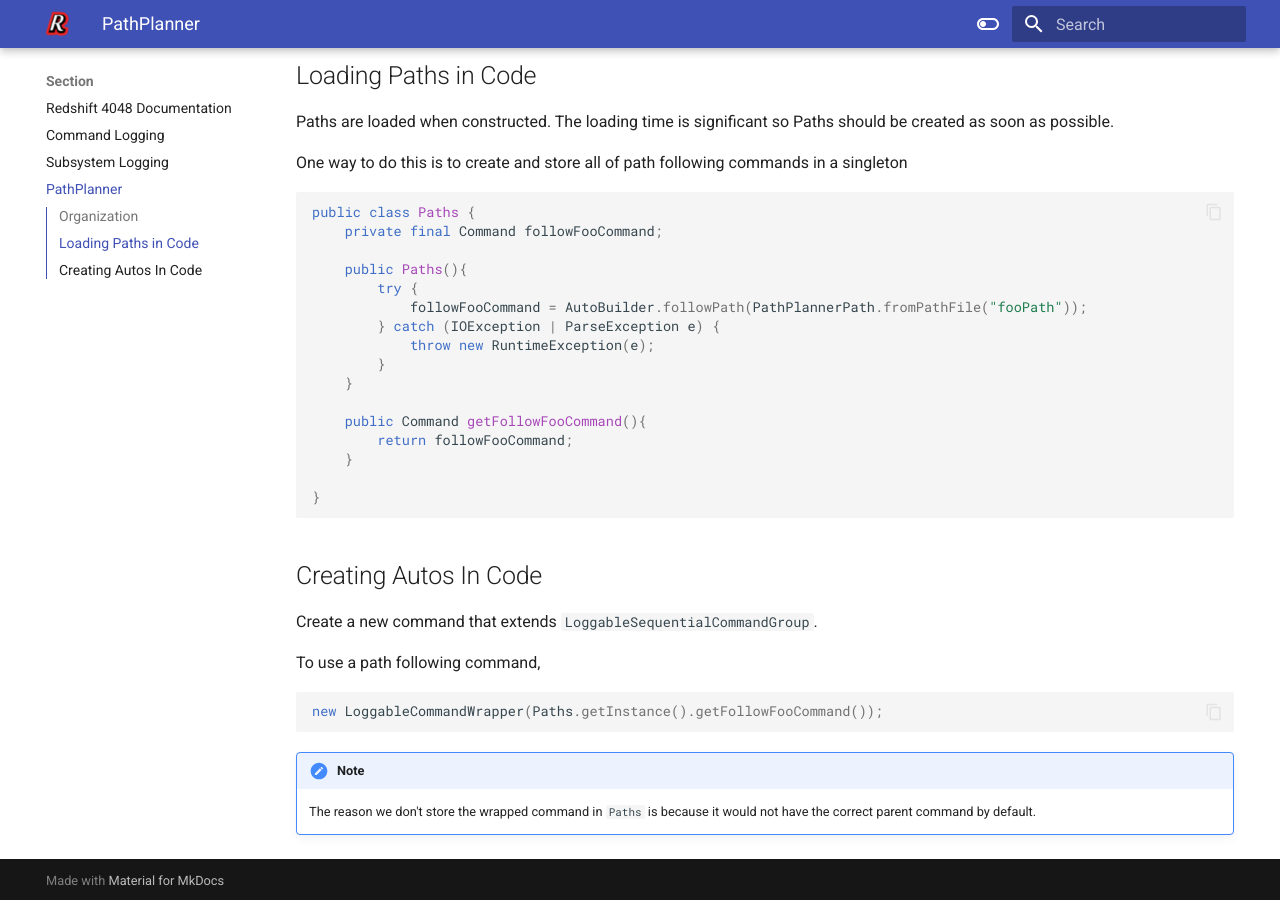
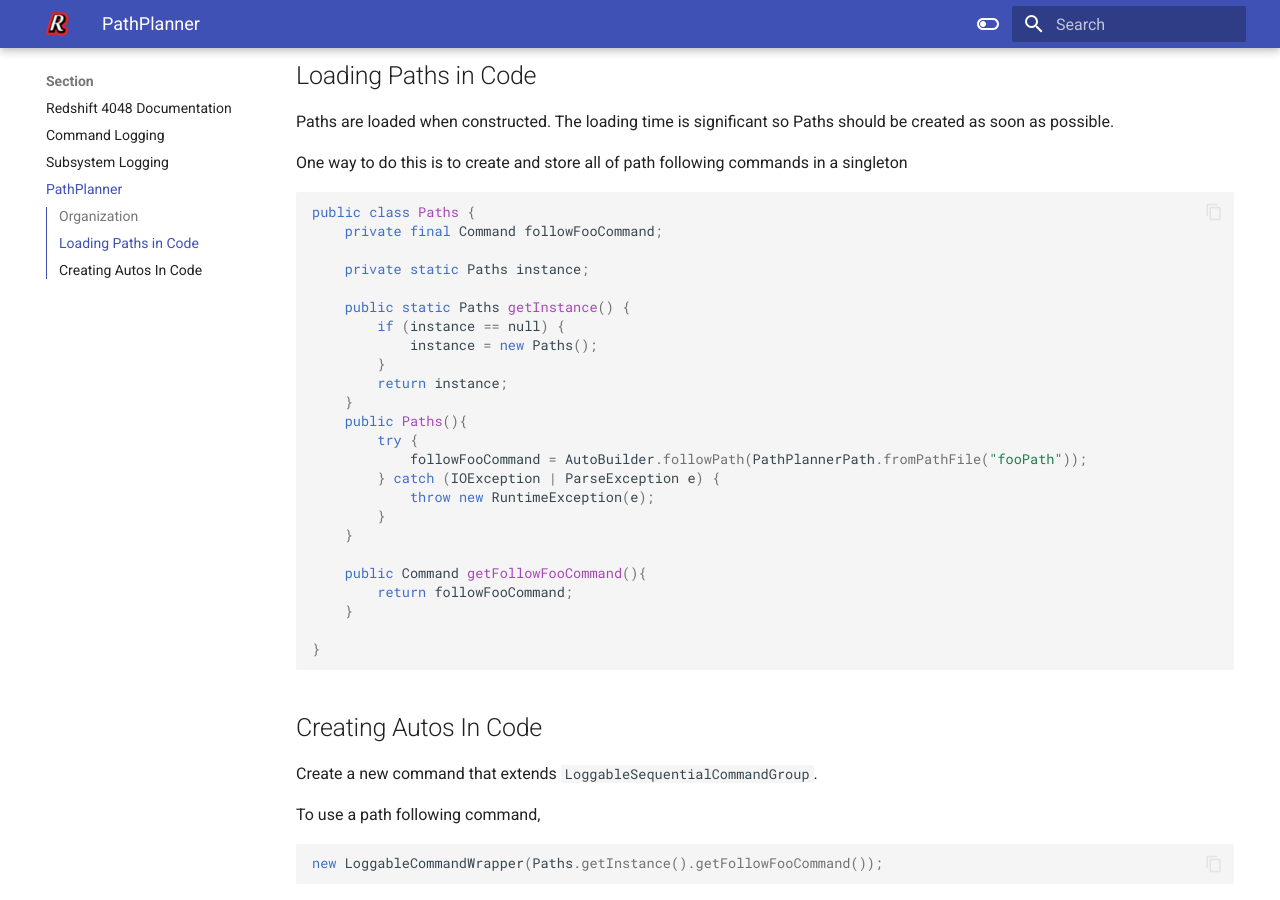
Before and after one commit to FRC4048/robot-docs, an MkDocs documentation site: the page built from docs/pathplanner.md, in a window 1280 px wide and 900 px high, scrolled down 769 px. Built offline with MkDocs 1.6.1 and Material for MkDocs 9.7.7, drawn with Linux system fonts in a browser that asks for light colours.

Commit message:
added pathplanner docs

```diff
--- a/docs/pathplanner.md
+++ b/docs/pathplanner.md
@@ -26,6 +26,14 @@ One way to do this is to create and store all of path following commands in a si
 public class Paths {
     private final Command followFooCommand;
 
+    private static Paths instance;
+
+    public static Paths getInstance() {
+        if (instance == null) {
+            instance = new Paths();
+        }
+        return instance;
+    }
     public Paths(){
         try {
             followFooCommand = AutoBuilder.followPath(PathPlannerPath.fromPathFile("fooPath"));
```
